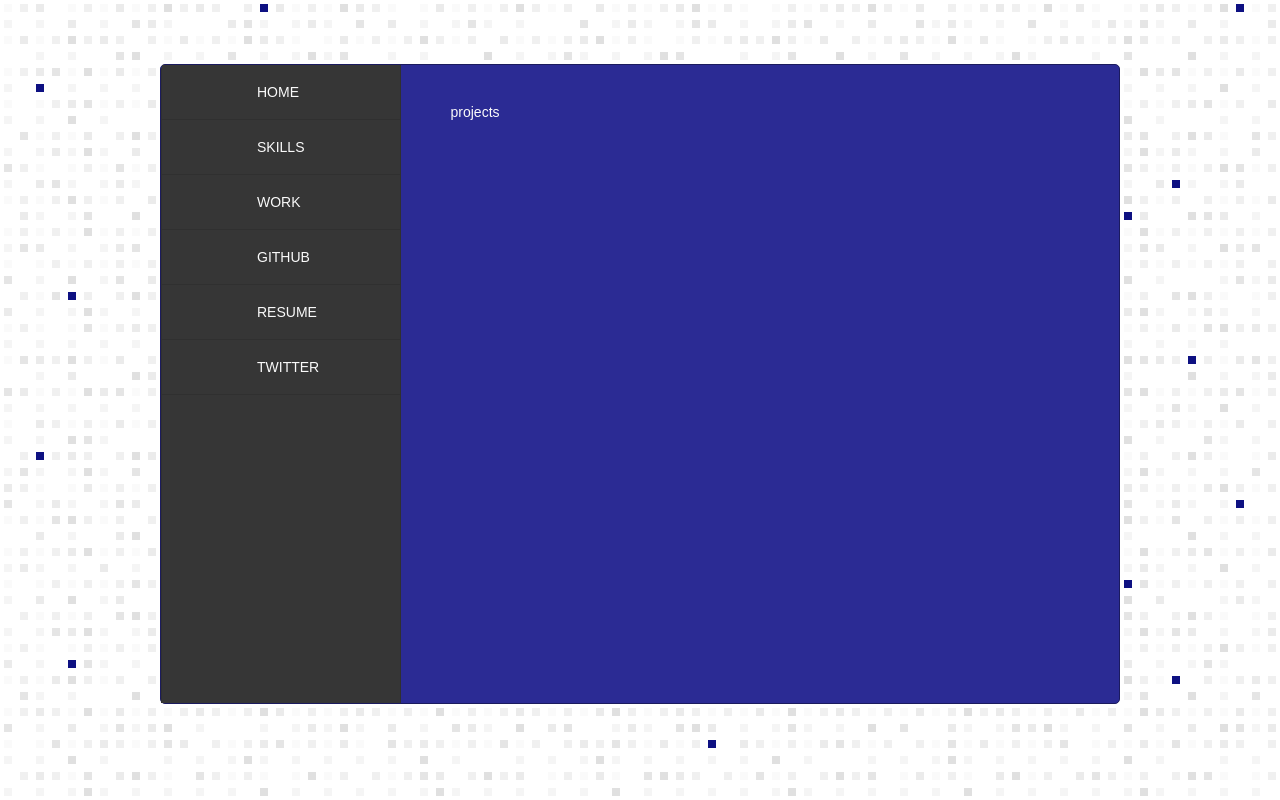
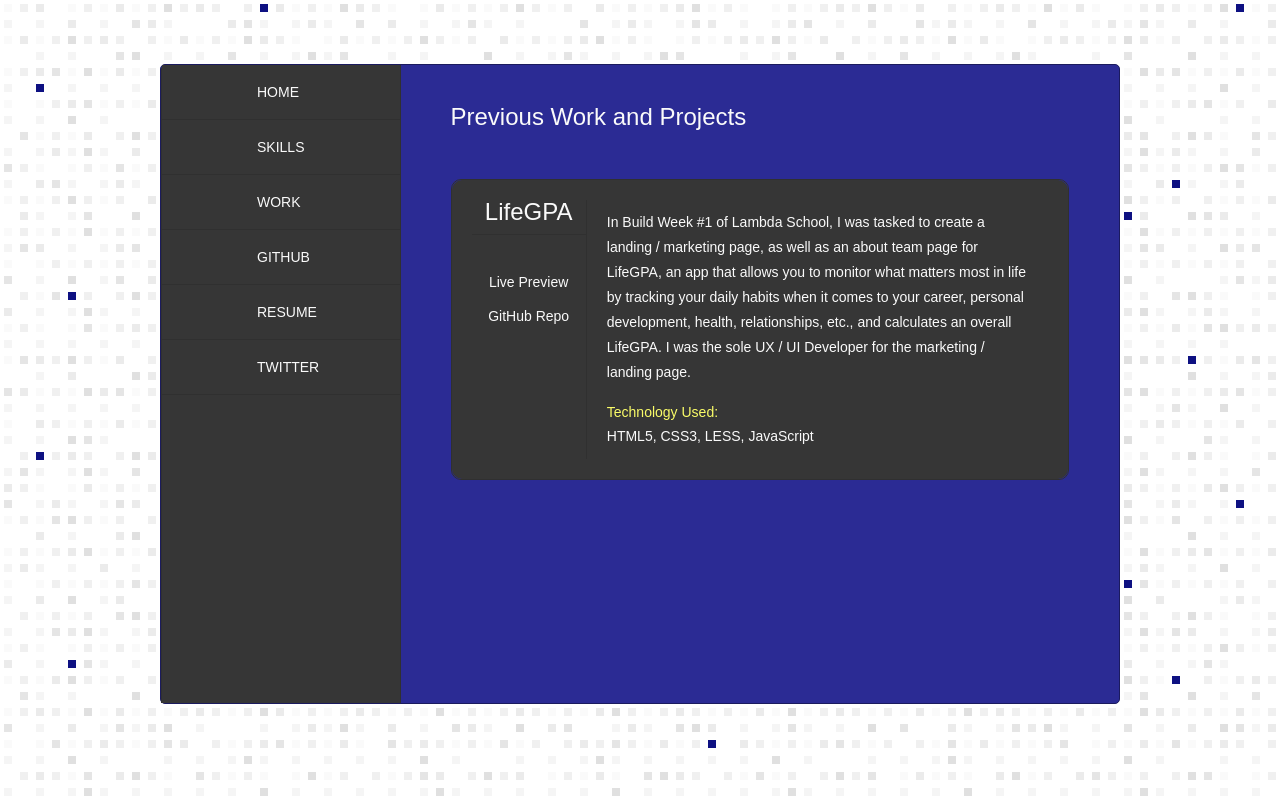
Before and after one commit to alex-lc/pv2, a React (Create React App) app: page /projects in a window 1280 px wide. Built offline with nearby package versions, Linux system fonts and the light colour scheme.

Commit message:
built out projects component

```diff
--- a/src/components/Nav.js
+++ b/src/components/Nav.js
@@ -33,9 +33,9 @@ export default function Nav() {
             <Link to="/">Home</Link>
             <Link to="/skills">Skills</Link>
             <Link to="/projects">Work</Link>
-            <Link to="/github">GitHub</Link>
+            <a target="_blank" rel="noopener noreferrer" href="https://github.com/alex-lc">GitHub</a>
             <Link to="/resume">Resume</Link>
-            <a target="_blank" href="http://twitter.com/alexlcooter">Twitter</a>
+            <a target="_blank" rel="noopener noreferrer" href="http://twitter.com/alexlcooter">Twitter</a>
         </NavMenu>
     )
 }
--- /dev/null
+++ b/src/components/ProjectCard.js
@@ -0,0 +1,107 @@
+import React from 'react';
+import styled from 'styled-components';
+
+const CardContainer = styled.div`
+    width: 100%;
+    display: flex;
+    justify-content: center;
+    margin-top: 5rem;
+    border: 1px solid #303030;
+    border-radius: 1rem;
+
+    .content {
+        background: #363636;
+        padding: 2rem;
+        border-radius: 1rem;
+        display: flex;
+        justify-content: space-evenly;
+        width: 100%;
+
+        .title-links {
+            width: 20%;
+            border-right: 1px solid #303030;
+
+            h2 {
+                transition: all 300ms;
+
+                &:hover {
+                    transition: color 300ms;
+                    color: #fafc68;
+                }
+            }
+
+            div {
+                display: flex;
+                flex-direction: column;
+                text-align: center;
+                margin-top: 3rem;
+
+                a {
+                    margin: 1rem 0;
+                    transition: all 300ms;
+
+                    &:hover {
+                        transition: color 300ms;
+                        color: #fafc68;
+                    }
+                }
+            }
+
+            h2 {
+                text-align: center;
+                padding-bottom: 1rem;
+                border-bottom: 1px solid #303030;
+            }
+
+            a {
+                color: #fafafa;
+                text-decoration: none;
+                font-weight: 200;
+            }
+        }
+
+        .desc {
+            padding: 1rem 2rem;
+            width: 80%;
+            font-weight: 200;
+
+            div {
+
+                h3 {
+                    margin: 2rem 0 0.5rem;
+                    color: #fafc68;
+                }
+            }
+
+            p {
+                line-height: 2.5rem;
+            }
+        }
+    }
+`;
+
+export default function ProjectCard(props) {
+
+    const { title, livePreview, github, desc, tech } = props;
+
+    return (
+        <CardContainer>
+            <div className="content">
+                <div className="title-links">
+                    <h2>{title}</h2>
+                    <div>
+                        <a href={livePreview} target="_blank" rel="noopener noreferrer">Live Preview</a>
+                        <a href={github} target="_blank" rel="noopener noreferrer">GitHub Repo</a>
+                    </div>
+                </div>
+                <div className="desc">
+                    <p>{desc}</p>
+                    <div>
+                        <h3>Technology Used:</h3>
+                        <p>{tech}</p>
+                    </div>
+                </div>
+            </div>
+        </CardContainer>
+    )
+}
--- a/src/components/Projects.js
+++ b/src/components/Projects.js
@@ -1,10 +1,30 @@
 import React from 'react';
+import styled from 'styled-components';
+
+// components
+import ProjectCard from './ProjectCard';
+
+const ProjectsContainer = styled.div`
+
+    h2 {
+        font-size: 2.4rem;
+        font-weight: 200;
+    }
+`;
 
 export default function Projects() {
 
     return (
-        <div>
-            projects
-        </div>
+        <ProjectsContainer>
+            <h2>Previous Work and Projects</h2>
+
+            <ProjectCard
+                title="LifeGPA"
+                livePreview="https://lifegpa-lambda.netlify.com/"
+                github="https://github.com/BW-11-18-LIFE-GPA/__marketing"
+                desc="In Build Week #1 of Lambda School, I was tasked to create a landing / marketing page, as well as an about team page for LifeGPA, an app that allows you to monitor what matters most in life by tracking your daily habits when it comes to your career, personal development, health, relationships, etc., and calculates an overall LifeGPA. I was the sole UX / UI Developer for the marketing / landing page."
+                tech="HTML5, CSS3, LESS, JavaScript"
+            />
+        </ProjectsContainer>
     )
 }
```
